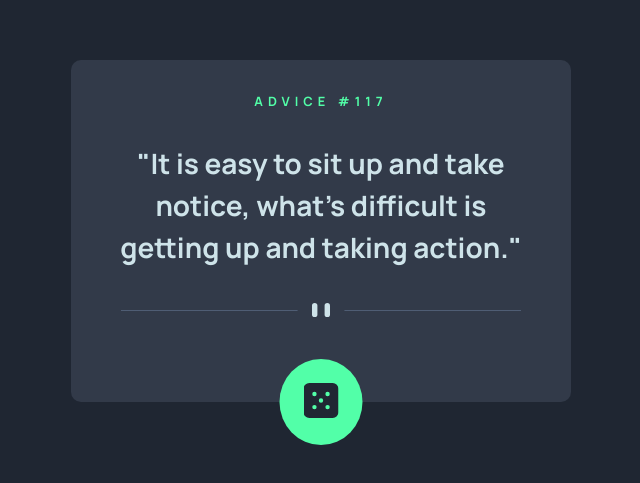
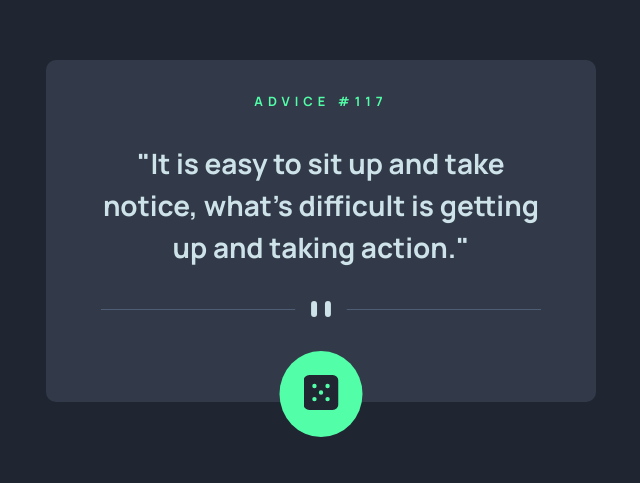
Before and after one commit to shekinahwebdev/ADVICE-GENERATOR-APP-MAIN, a React (Vite) app: page / in a window 1280 px wide. Shown: the part 169-652 px from the top of the page, without its empty margins (319-959 px from the left). Built offline with nearby package versions, Linux system fonts and the light colour scheme; a web font is replaced by a local one.

Commit message:
Adjust main card width

```diff
--- a/src/App.css
+++ b/src/App.css
@@ -28,7 +28,7 @@ body {
   background-color: var(--Blue-900);
   text-align: center;
   padding: 2rem 0rem;
-  max-width: 500px;
+  max-width: 450px;
   width: 100%;
   border-radius: 10px;
   position: relative;
@@ -78,3 +78,13 @@ body {
   box-shadow: 0 0 20px var(--Green-300), 0 0 30px var(--Green-300);
   transition: all 0.2s ease;
 }
+
+@media screen and (min-width: 900px) {
+  .main_app {
+    max-width: 550px;
+  }
+
+  .switch_button {
+    top: calc(100% - 0.5rem);
+  }
+}
--- a/src/App.tsx
+++ b/src/App.tsx
@@ -19,6 +19,7 @@ const App = () => {
     }
     setClicked(false);
   };
+
   return (
     <main className="main_app">
       <h1 className="main_title">Advice #117</h1>
```
